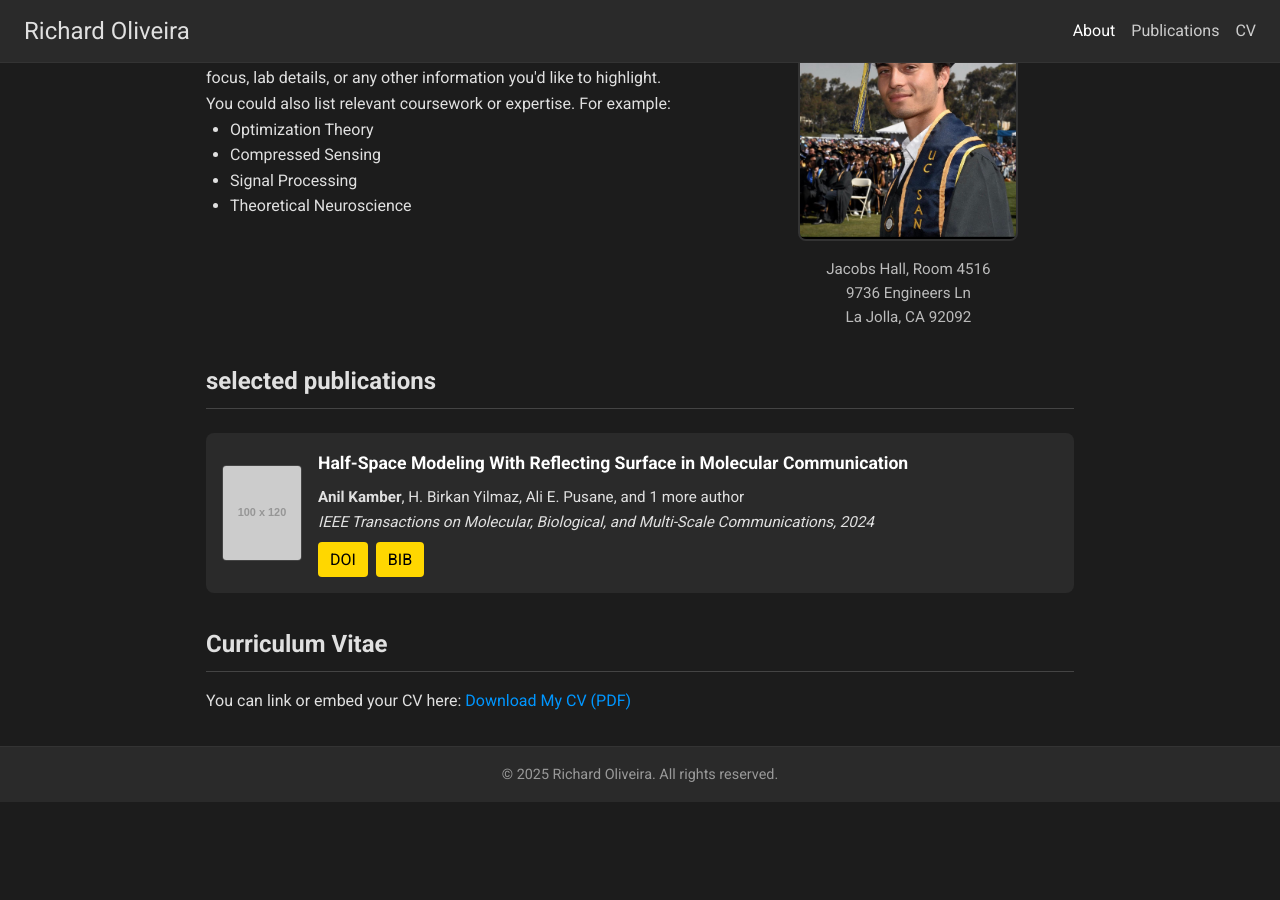
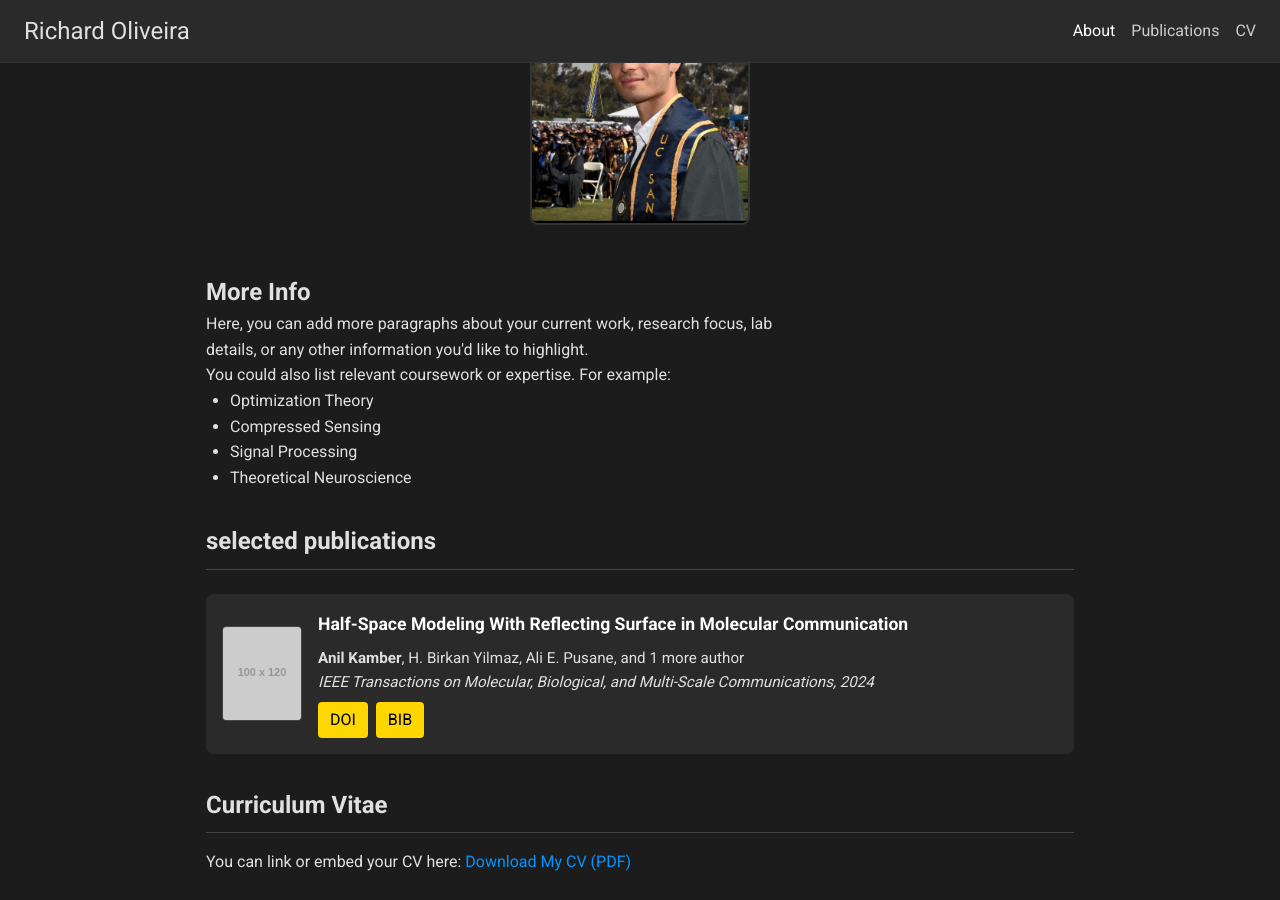
Before and after one commit to raolivei13/website_rich, a Jekyll site: the page index.html, which Jekyll copies as it is, in a window 1280 px wide and 900 px high, scrolled down 727 px. Built offline with Jekyll 4.4.1, drawn with Linux system fonts in a browser that asks for light colours; before the commit the page ends 1577 px from its top, so only the background shows below that.

Commit message:
Update index.html
moved profile pic

```diff
--- a/index.html
+++ b/index.html
@@ -62,6 +62,9 @@ Key research interests include investigating the mathematical foundations of Dee
       I received my MSc. in Electrical Engineering, Signal and Image Processing and a BSc. in Electrical Engineering, Machine Learning and Controls
       from the <a href="https://www.ece.ucsd.edu/">Electrical and Computer Engineering Department</a> at the <a href="https://ucsd.edu/">University of California, San Diego</a>, La Jolla, USA.
     </p>
+    <div class="right-column">
+      <img src="prof_image.jpg" alt="My Profile Photo" class="profile-photo">
+    </div>
   </header>
 
   <!-- Main Content Section -->
@@ -85,14 +88,6 @@ Key research interests include investigating the mathematical foundations of Dee
     </div>
 
     <!-- Right Column (profile image & contact) -->
-    <div class="right-column">
-      <img src="prof_image.jpg" alt="My Profile Photo" class="profile-photo">
-      <div class="contact-info">
-        <p>Jacobs Hall, Room 4516</p>
-        <p>9736 Engineers Ln</p>
-        <p>La Jolla, CA 92092</p>
-      </div>
-    </div>
   </section>
 
   <!-- Publications Section -->
```
